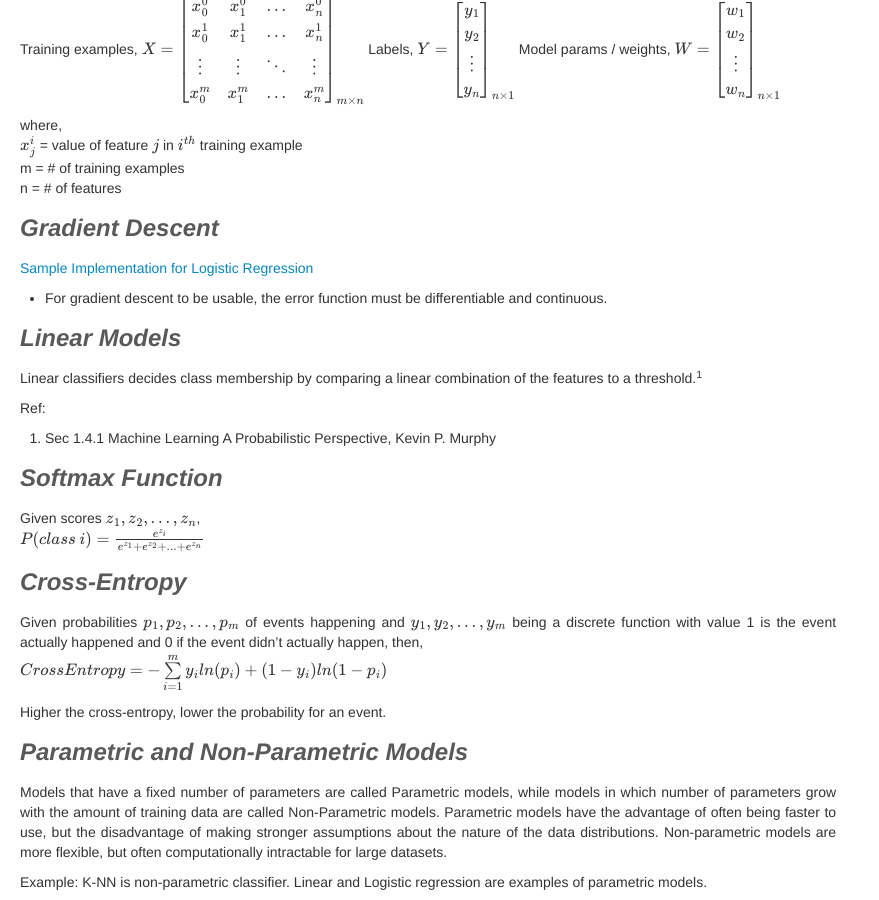
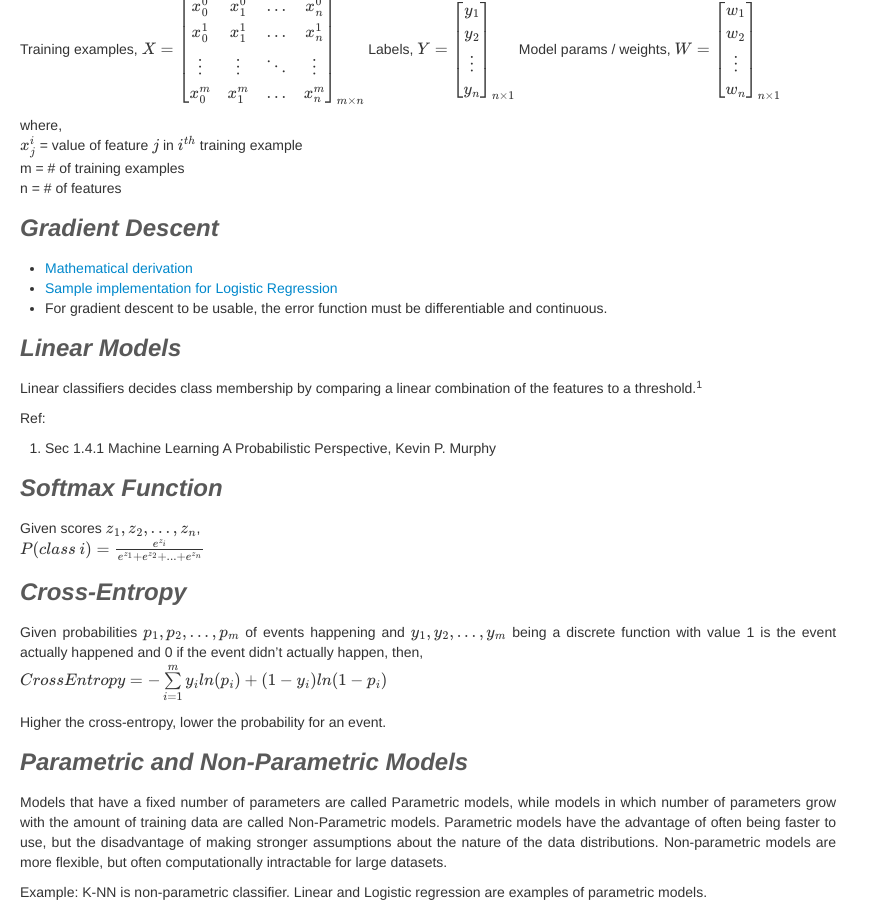
Before and after one commit to anuragkapur/anuragkapur.github.io, a Jekyll site: the page built from blog/engineering/_posts/2020-04-25-machine-learning-reference-guide.md, in a window 1280 px wide and 900 px high, scrolled down 7189 px. Shown: the whole window, without its empty margins (0-879 px from the left). Built offline with Jekyll 4.4.1, drawn with Linux system fonts in a browser that asks for light colours; formulas are drawn with MathJax 3; comment, search, counter and statistics services are not loaded.

Commit message:
Add GD derivation notes and link them from ML reference guide

```diff
--- a/blog/engineering/_posts/2020-04-25-machine-learning-reference-guide.md
+++ b/blog/engineering/_posts/2020-04-25-machine-learning-reference-guide.md
@@ -372,7 +372,8 @@ m = # of training examples
 n = # of features
 
 ## Gradient Descent
-[Sample Implementation for Logistic Regression](https://github.com/anuragkapur/udacity-into-to-machine-learning/blob/master/src/classroom/jupyter/gradient_descent.ipynb)
+* [Mathematical derivation](/assets/blog/engineering/machine-learning/udacity-into-ml/03-24-Gradient-Descent-Derivation-Logistic-Regression.pdf)
+* [Sample implementation for Logistic Regression](https://github.com/anuragkapur/udacity-into-to-machine-learning/blob/master/src/classroom/jupyter/gradient_descent.ipynb)
 * For gradient descent to be usable, the error function must be differentiable and continuous.
 
 ## Linear Models
```
Also changed, not shown: 2 other files.
